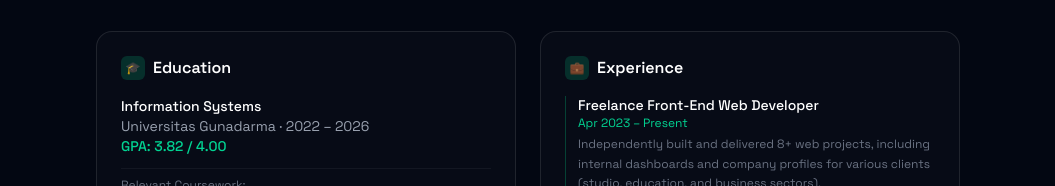
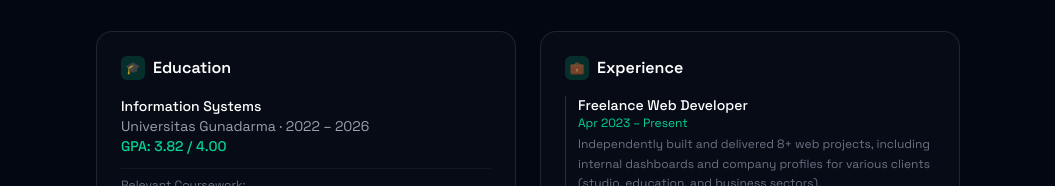
Before and after one commit to ryankalansi/ryan-portfolio, a React (Vite) app: page / in a window 1280 px wide. Shown: the part 1470-1656 px from the top of the page, without its empty margins (112-1167 px from the left). Built offline with nearby package versions, Linux system fonts and the light colour scheme.

Commit message:
update copywriting to web developer

```diff
--- a/src/components/sections/About.jsx
+++ b/src/components/sections/About.jsx
@@ -87,7 +87,7 @@ export const About = () => {
 
   const experiences = [
     {
-      role: "Freelance Front-End Web Developer",
+      role: "Freelance Web Developer",
       period: "Apr 2023 – Present",
       desc: "Independently built and delivered 8+ web projects, including internal dashboards and company profiles for various clients (studio, education, and business sectors).",
     },
```
